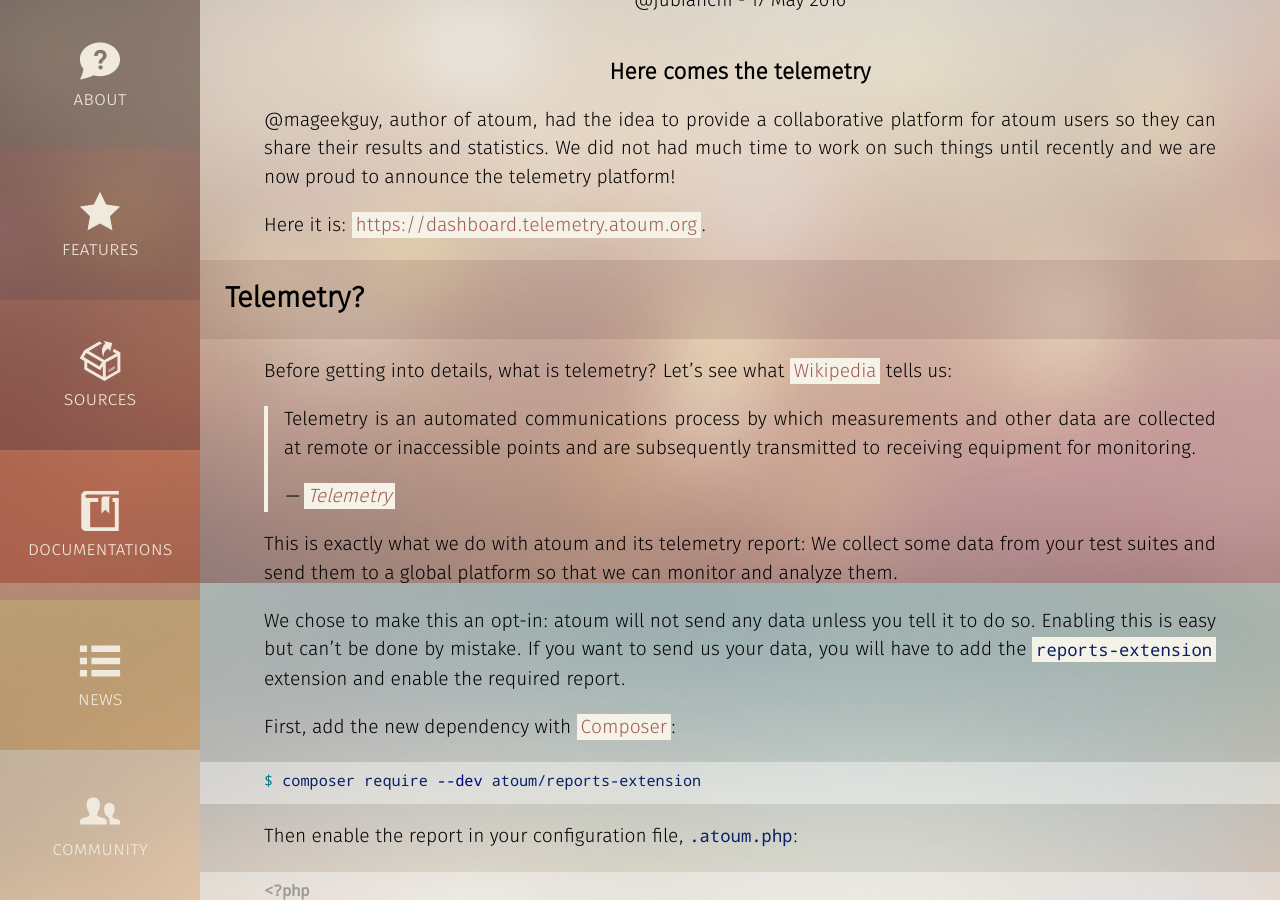
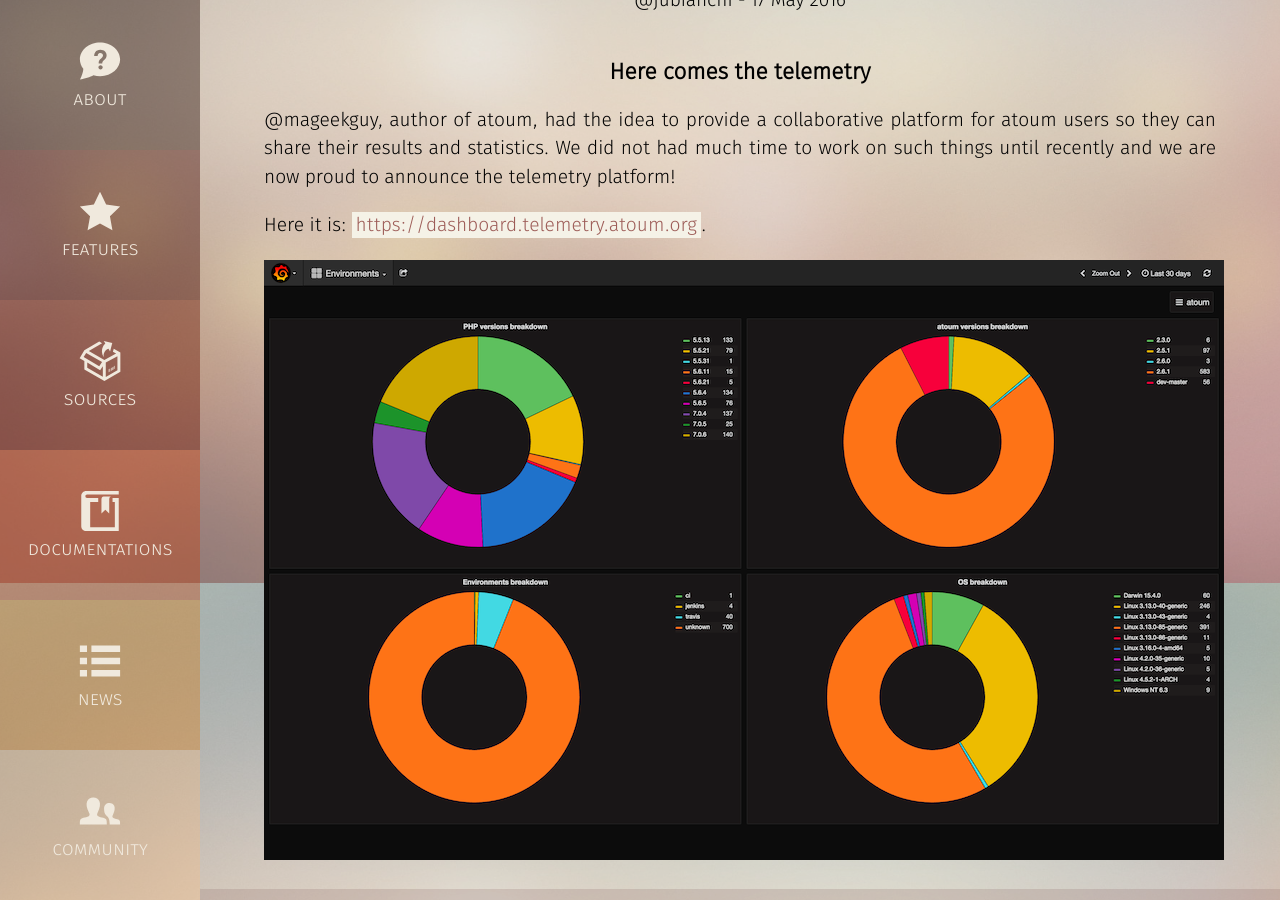
Before and after one commit to atoum/atoum.github.io, a Jekyll site: the page built from _posts/2016-05-16-here-comes-the-telemetry.md, in a window 1280 px wide and 900 px high, scrolled down 317 px. Built offline with Jekyll 4.4.1, drawn with Linux system fonts in a browser that asks for light colours; comment, search, counter and statistics services are not loaded; a style sheet for code colours, icons or effects is not loaded.

Commit message:
Add an image to the telemetry post

```diff
--- a/_posts/2016-05-16-here-comes-the-telemetry.md
+++ b/_posts/2016-05-16-here-comes-the-telemetry.md
@@ -13,6 +13,10 @@ results and statistics. We did not had much time to work on such things until re
 the telemetry platform!
 
 Here it is: [https://dashboard.telemetry.atoum.org](https://dashboard.telemetry.atoum.org).
+
+<p class="text-center">
+![Dashboard](/images/posts/2016-05-16-here-comes-the-telemetry/telemetry_envs.png)
+</p>
 
 ## Telemetry?
 
```
Also changed, not shown: images/posts/2016-05-16-here-comes-the-telemetry/telemetry_envs.png (added).
